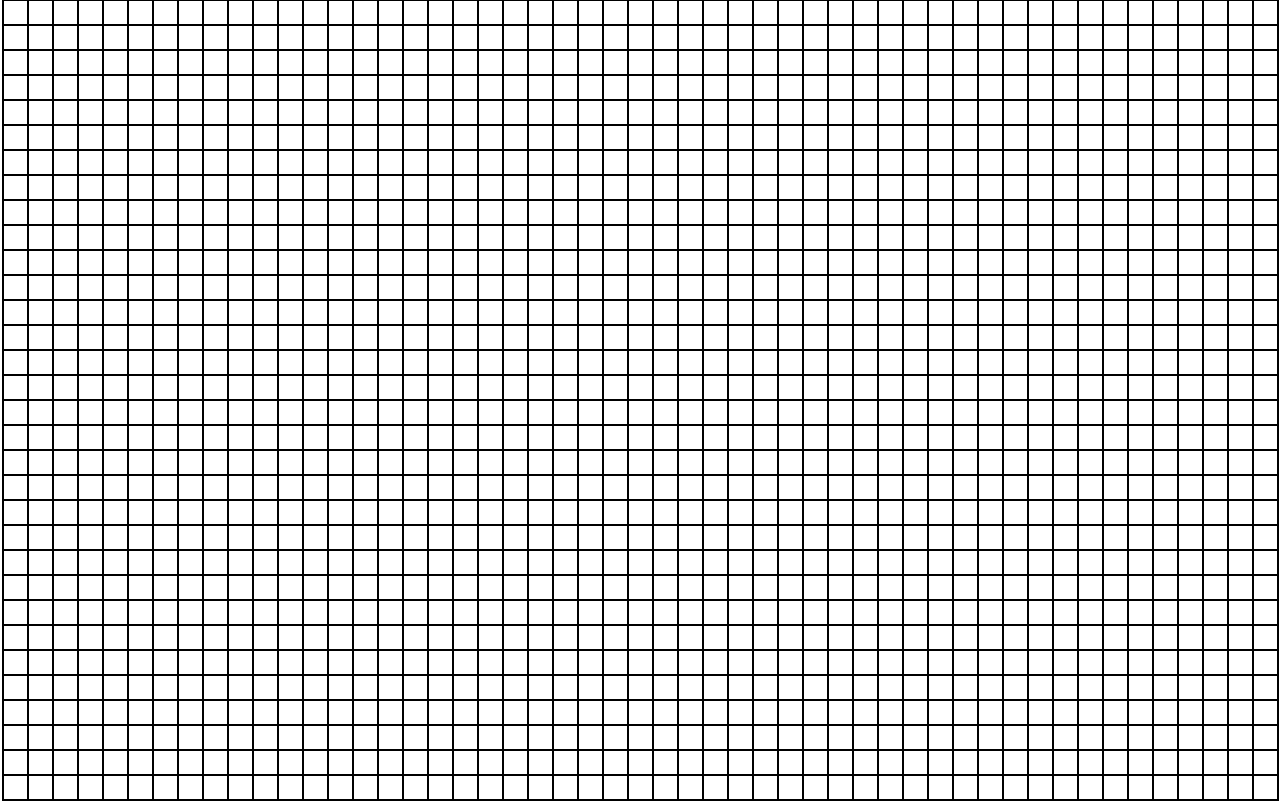
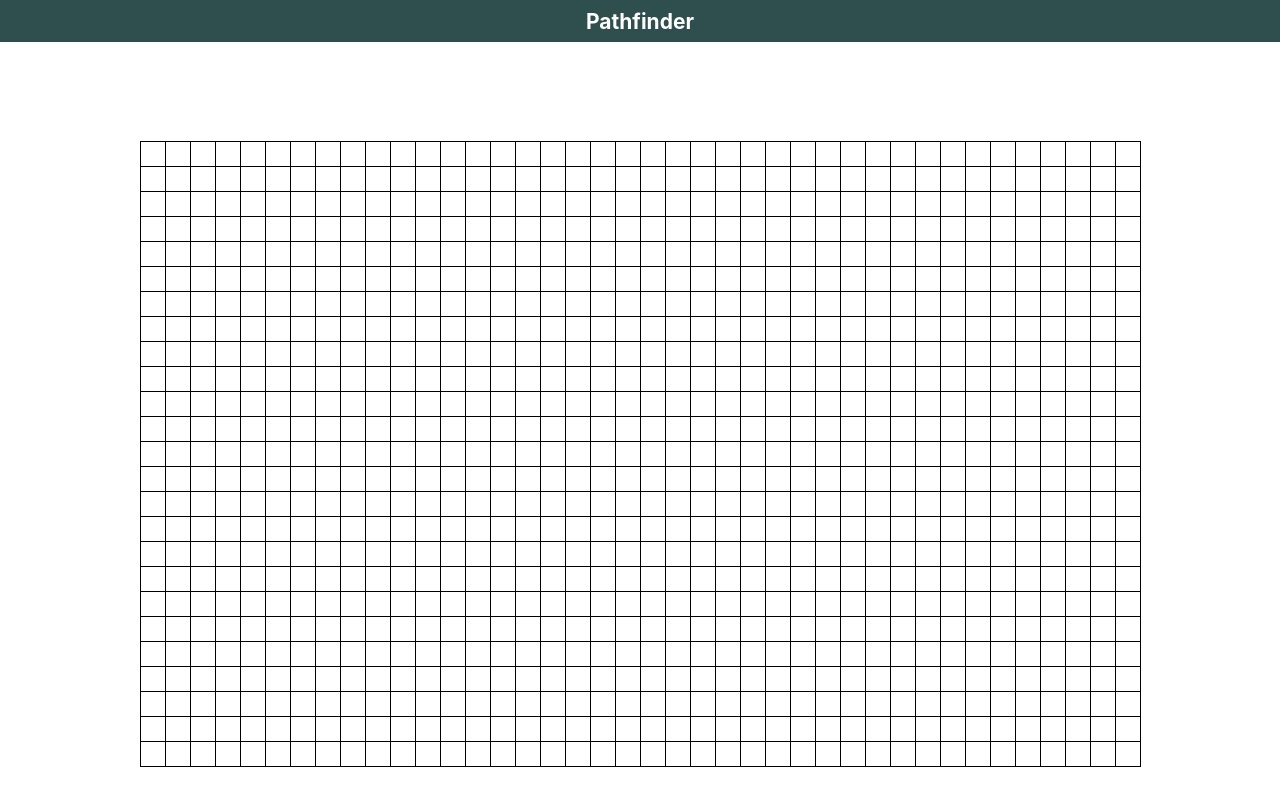
Before and after one commit to carokrny/pathfinder, a React (Create React App) app: page / in a window 1280 px wide. Built offline with nearby package versions, Linux system fonts and the light colour scheme; the HTML template or start-up script is replaced by a standard one.

Commit message:
Add Nav component and associated basic styling

```diff
--- a/src/App/App.css
+++ b/src/App/App.css
@@ -2,4 +2,9 @@
   text-align: center;
   height: 100%;
   width: 100%;
+  overflow: hidden;
+  display: grid;
+  grid-row: auto 1fr;
+  justify-content: center;
+  align-items: center;
 }
--- a/src/App/index.tsx
+++ b/src/App/index.tsx
@@ -1,10 +1,12 @@
 import React from 'react';
 import Grid from '../Grid';
+import Nav from '../Nav';
 import './App.css';
 
 function App() {
   return (
     <div className="App" id="app">
+      <Nav/>
       <Grid/>
     </div>
   );
--- a/src/Grid/Grid.css
+++ b/src/Grid/Grid.css
@@ -1,13 +1,17 @@
-.Grid {
-    height: 100%;
+#grid {
+    height: auto;
     width: 100%;
     display: flex;
     align-items: center;
     justify-content: center;
 }
 
-table {
+#grid table{
+    height: 100%;
+    max-width: 100%;
     border-spacing: 0;
+    border-collapse: collapse;
+    table-layout: fixed;
     border: 1px solid black;
 }
 
@@ -16,7 +20,11 @@ table {
     max-height: 25px;
     width: 25px;
     max-width: 25px;
-    font-size: 6px;
+    font-size: 5px;
+    line-height: 0;
+    overflow: hidden;
+    white-space: nowrap;
+    text-overflow: clip;
 }
 
 .empty {
--- a/src/Grid/index.tsx
+++ b/src/Grid/index.tsx
@@ -41,9 +41,7 @@ function Grid() {
 
   // return jsx with grid
   return (
-    <div className="Grid">
-      {/* <h2> Rows: {size.rows} </h2>
-      <h2> Cols: {size.cols} </h2> */}
+    <div id="grid">
       <table>
         <tbody>
         {data.map((currentRow, r) => {
@@ -51,7 +49,7 @@ function Grid() {
             <tr id={`row${r}`} key={`row${r}`}>
               {currentRow.map((item, c) => {
                 return (
-                  <td className="block empty" id={`${r}-${c}`} key={`${r}-${c}`}></td>
+                  <td className="block empty" id={`${r}-${c}`} key={`${r}-${c}`}>{/*`${r}-${c}`*/}</td>
                 )
             })}
             </tr>
@@ -73,8 +71,8 @@ function getSize(): {cols: number, rows: number} {
     return {cols: 0, rows: 0}
   }
 
-  const cols = Math.floor(app.clientWidth / blockSize);
-  const rows = Math.floor(app.clientHeight / blockSize);
+  const cols = Math.floor(app.clientWidth * .8 / blockSize);
+  const rows = Math.floor(app.clientHeight * .8 / blockSize);
 
   return { rows, cols };
 }
--- /dev/null
+++ b/src/Nav/Nav.css
@@ -0,0 +1,15 @@
+nav{
+    align-self: flex-start;
+    width: 100vw;
+    height: 3rem;
+    display: flex;
+    flex-direction: row;
+    align-items: center;
+    justify-content: space-around;
+    background-color: darkslategray;
+    color: white;
+}
+
+h1 {
+   font-size: 1.5rem;
+}
--- /dev/null
+++ b/src/Nav/index.tsx
@@ -0,0 +1,15 @@
+import React from 'react';
+import './Nav.css';
+
+function Nav() {
+
+    // return jsx with nav bar
+    return (
+      <nav>
+        <h1>Pathfinder</h1>
+      </nav>
+    );
+}
+
+
+export default Nav;
--- a/src/index.css
+++ b/src/index.css
@@ -2,6 +2,7 @@
   margin: 0;
   padding: 0;
   box-sizing: border-box;
+  font-size: 14px;
 }
 
 html {
```
